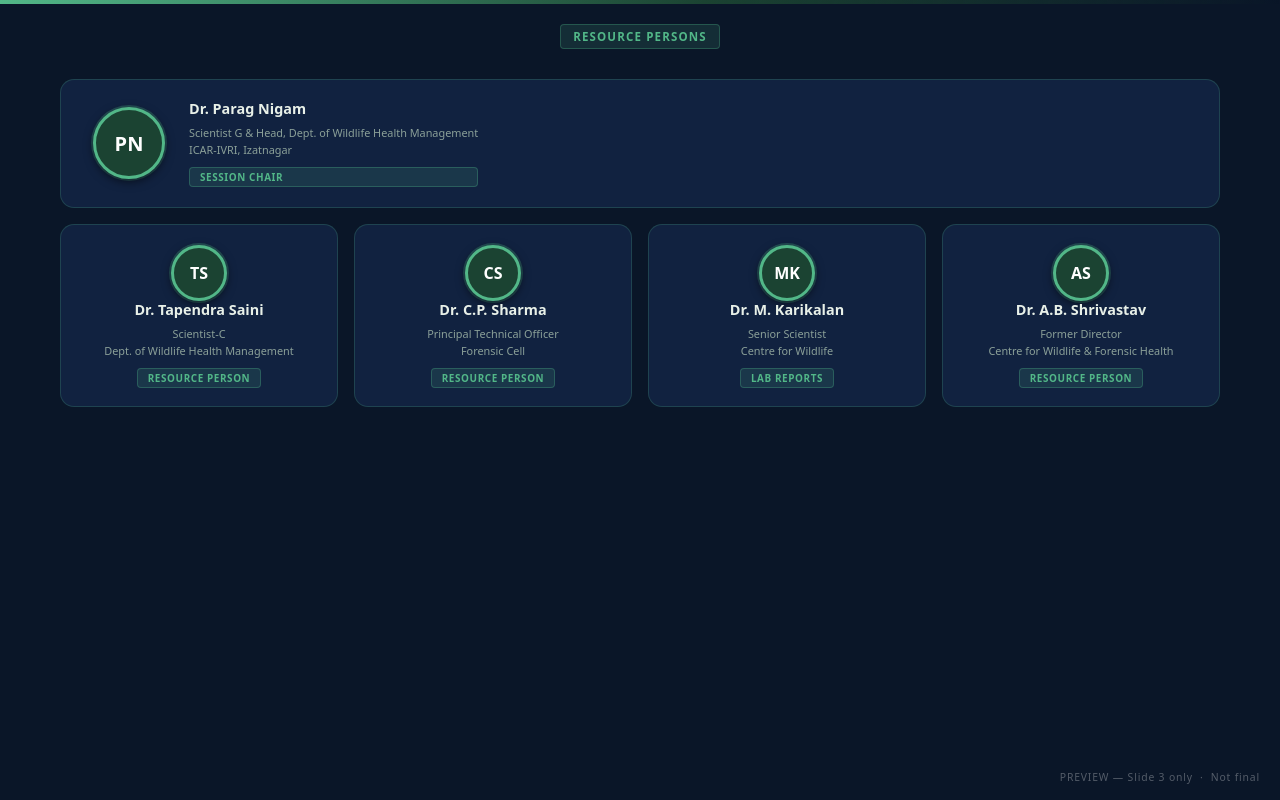
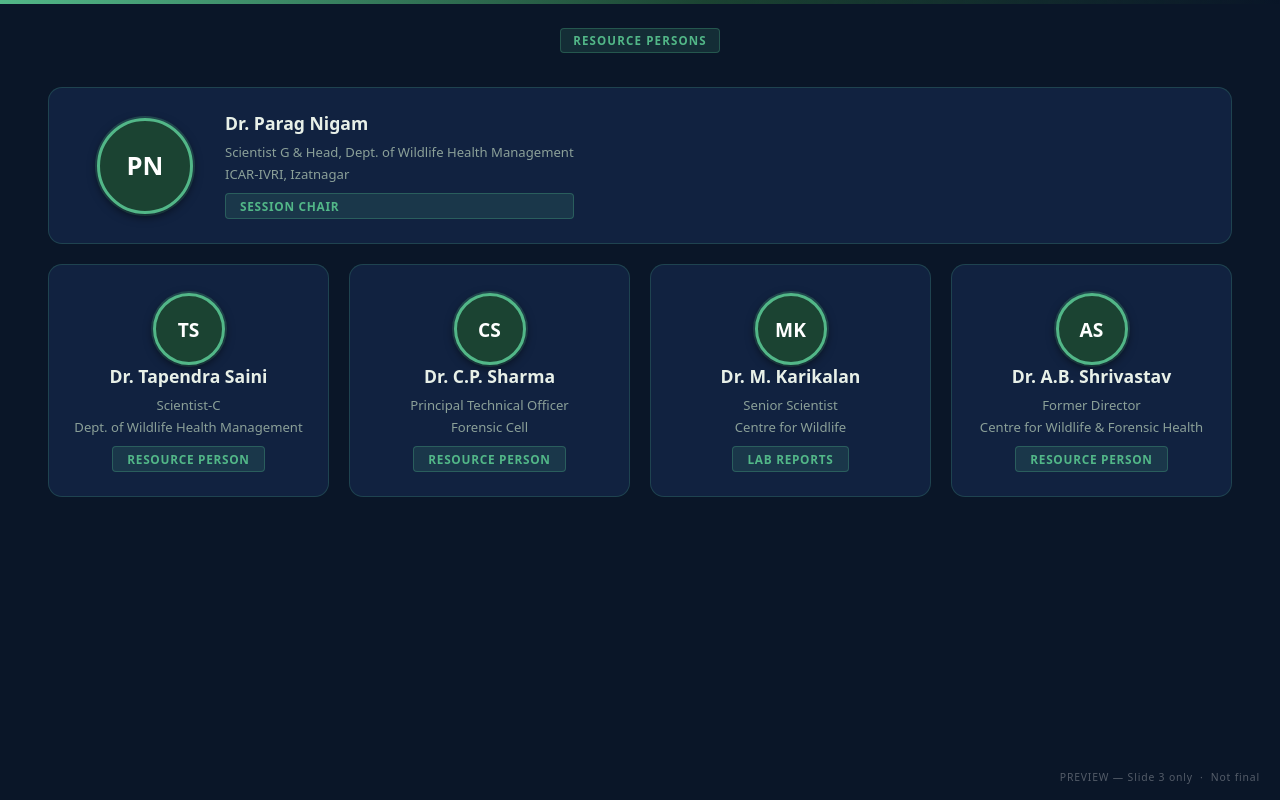
Before and after one commit to ashishkhelwar/Workshop-on-Conference, a plain HTML site: page preview-slide3.html in a window 1280 px wide. Drawn offline with Linux system fonts and the light colour scheme.

Commit message:
Update theme.css: slide 3 larger fonts and filled layout
https://claude.ai/code/session_016WQM6ThbEcq21sYa9B7dUx

```diff
--- a/css/theme.css
+++ b/css/theme.css
@@ -421,22 +421,22 @@ p { line-height: 1.65; }
 
 /* ── Slide 3 — Resource Persons layout ── */
 .s3-wrapper {
-  padding: 24px 60px 28px;
+  padding: 28px 48px 32px;
   height: 100%;
   display: flex;
   flex-direction: column;
-  gap: 16px;
+  gap: 20px;
 }
 
 /* Top row: full-width horizontal featured card */
-.s3-row-top { display: flex; }
+.s3-row-top { display: flex; flex: 0 0 28%; }
 .s3-row-top .s3-cw { width: 100%; }
 
 /* Bottom row: 4 equal columns */
 .s3-grid4 {
   display: grid;
   grid-template-columns: repeat(4, 1fr);
-  gap: 16px;
+  gap: 20px;
   flex: 1;
 }
 
@@ -454,7 +454,7 @@ p { line-height: 1.65; }
   background: #112240;
   border: 1.5px solid rgba(82,183,136,0.22);
   border-radius: 14px;
-  padding: 20px 16px 18px;
+  padding: 28px 20px 24px;
   display: flex; flex-direction: column;
   align-items: center; text-align: center;
   cursor: pointer;
@@ -477,16 +477,16 @@ p { line-height: 1.65; }
   flex-direction: row;
   align-items: center;
   text-align: left;
-  gap: 24px;
-  padding: 20px 32px;
+  gap: 32px;
+  padding: 24px 48px;
 }
 
 /* Map-style avatar circles */
 .s3-av {
-  width: 56px; height: 56px;
+  width: 72px; height: 72px;
   border-radius: 50%;
   display: flex; align-items: center; justify-content: center;
-  font-size: 1rem; font-weight: 800; color: #fff;
+  font-size: 1.2rem; font-weight: 800; color: #fff;
   flex-shrink: 0;
   box-shadow: 0 3px 10px rgba(0,0,0,0.55), 0 0 0 2px rgba(255,255,255,0.08);
 }
@@ -503,13 +503,13 @@ p { line-height: 1.65; }
   box-shadow: 0 3px 10px rgba(0,0,0,0.55), 0 0 0 2px rgba(230,57,70,0.3);
 }
 /* Larger avatar for the featured horizontal card */
-.s3-card-h .s3-av { width: 72px; height: 72px; font-size: 1.25rem; }
+.s3-card-h .s3-av { width: 96px; height: 96px; font-size: 1.6rem; }
 
 /* Text inside horizontal card */
 .s3-card-body { display: flex; flex-direction: column; }
 
-.s3-name  { font-size: .9rem; font-weight: 700; color: #E8F0E8; line-height: 1.25; }
-.s3-title { font-size: .68rem; color: #8BA098; margin-top: 6px; line-height: 1.6; }
+.s3-name  { font-size: 1.1rem; font-weight: 700; color: #E8F0E8; line-height: 1.25; }
+.s3-title { font-size: 0.82rem; color: #8BA098; margin-top: 8px; line-height: 1.65; }
 
 /* Badge */
 .person-badge {
@@ -517,9 +517,9 @@ p { line-height: 1.65; }
   background: rgba(82,183,136,0.15);
   border: 1px solid rgba(82,183,136,0.3);
   color: #52B788;
-  padding: 2px 10px;
+  padding: 4px 14px;
   border-radius: 4px;
-  font-size: 0.62rem;
+  font-size: 0.74rem;
   font-weight: 700;
   letter-spacing: 0.06em;
   text-transform: uppercase;
```
